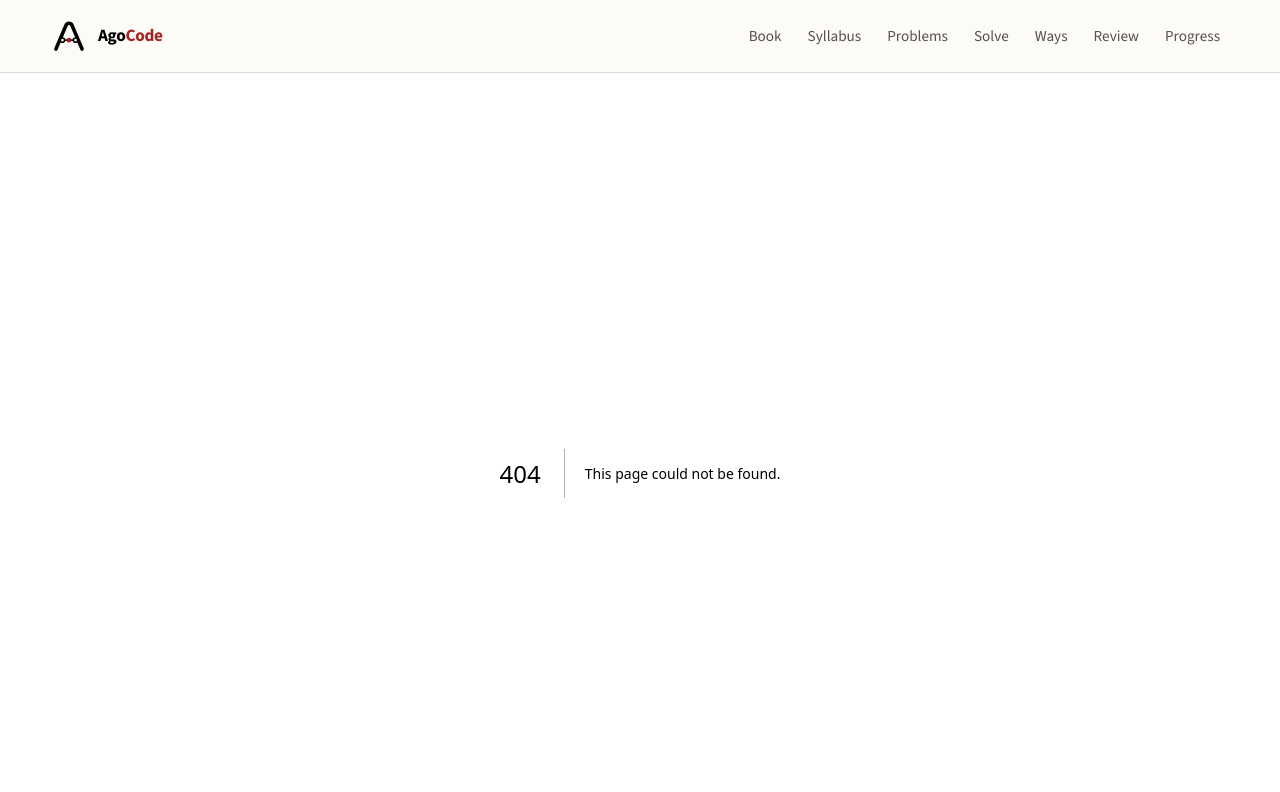
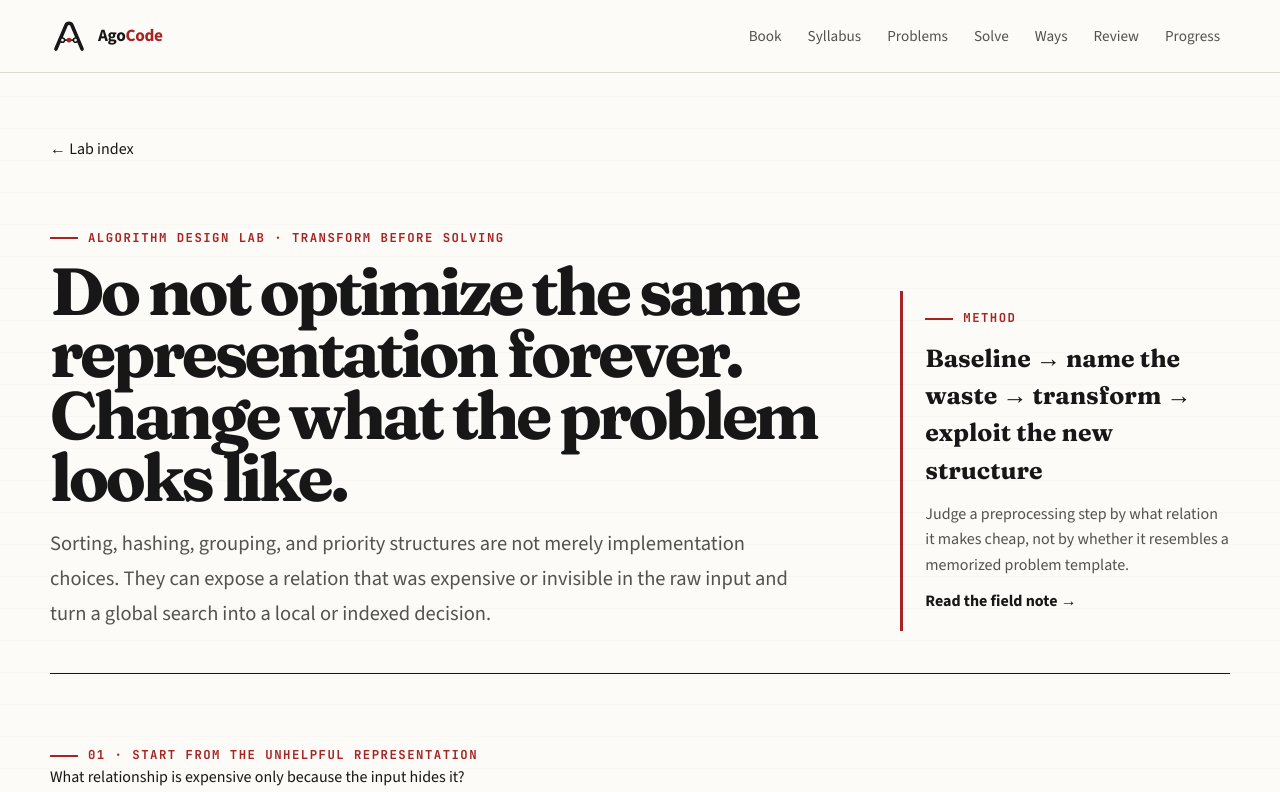
Before and after one commit to anatwork14/agocode, a Next.js app: page /lab/transformations in a window 1280 px wide. Before the commit this address had no page. Shown: the top 792 px of the page. Built offline with nearby package versions, Linux system fonts and the light colour scheme.

Commit message:
feat: add input transformation lab page

```diff
--- /dev/null
+++ b/app/lab/transformations/page.tsx
@@ -0,0 +1,38 @@
+import Link from "next/link";
+import { TransformationWorkbench } from "@/components/lab/TransformationWorkbench";
+
+export const metadata = {
+  title: "Input Transformation Workbench",
+  description: "Practice turning hidden global relationships into local or indexed structure through sorting, hashing, heaps, and staged preprocessing.",
+};
+
+export default function TransformationWorkbenchPage() {
+  return (
+    <main className="page">
+      <div className="site-shell">
+        <Link className="back-link" href="/lab">← Lab index</Link>
+
+        <div className="knowledge-hero transformation-hero">
+          <div>
+            <div className="eyebrow">Algorithm design lab · transform before solving</div>
+            <h1 className="editorial-title editorial-title--compact">Do not optimize the same representation forever. Change what the problem looks like.</h1>
+            <p className="lede">
+              Sorting, hashing, grouping, and priority structures are not merely implementation choices. They can expose a relation
+              that was expensive or invisible in the raw input and turn a global search into a local or indexed decision.
+            </p>
+          </div>
+          <aside className="knowledge-note">
+            <span className="eyebrow">Method</span>
+            <strong>Baseline → name the waste → transform → exploit the new structure</strong>
+            <p>Judge a preprocessing step by what relation it makes cheap, not by whether it resembles a memorized problem template.</p>
+            <Link href="/blog/sort-to-see-structure">Read the field note →</Link>
+          </aside>
+        </div>
+
+        <section className="section transformation-lab-section">
+          <TransformationWorkbench />
+        </section>
+      </div>
+    </main>
+  );
+}
```
